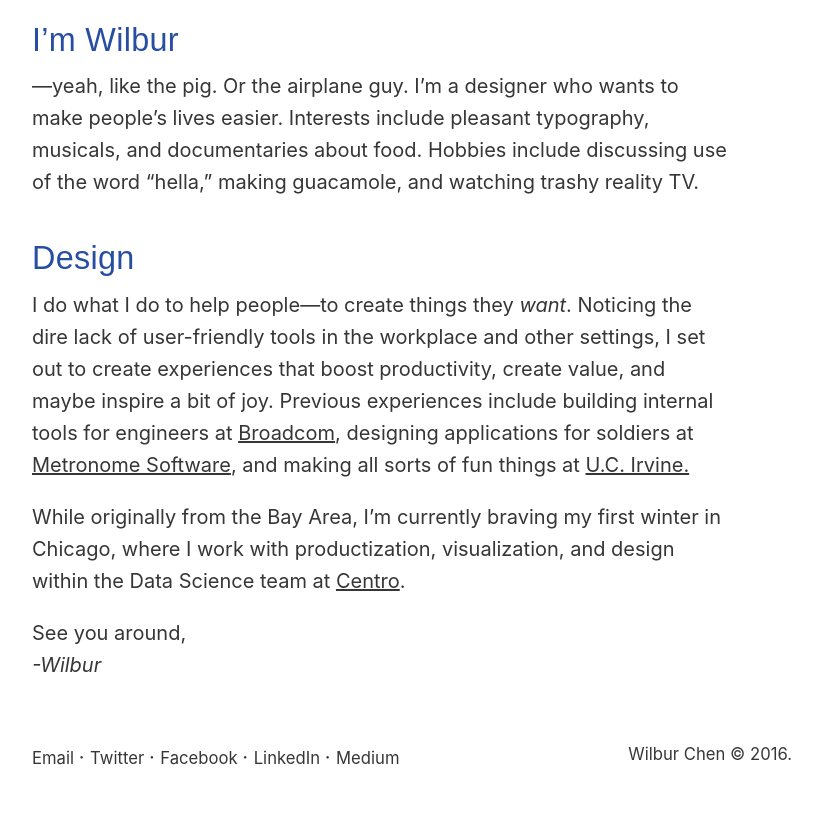
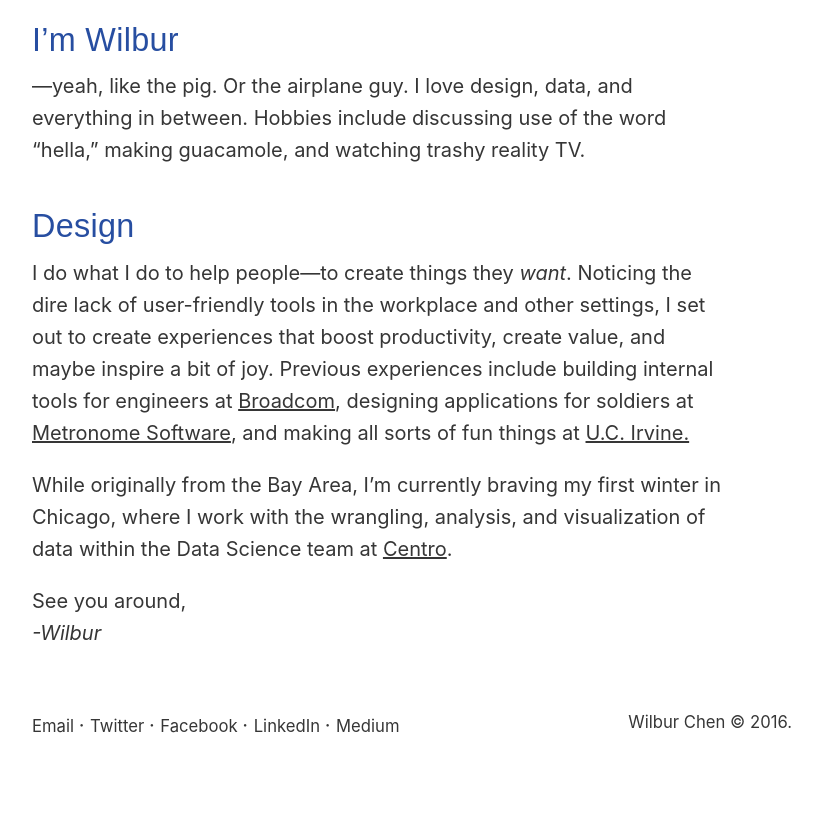
Before and after one commit to wilburc/wilburc.github.io, a Jekyll site: the page built from index.md, in a window 1280 px wide. Shown: the part 532-1353 px from the top of the page, without its empty margins (258-1080 px from the left). Built offline with Jekyll 4.4.1, drawn with Linux system fonts in a browser that asks for light colours; after the commit the page ends 1321 px from its top, so only the background shows below that.

Commit message:
updated intro

```diff
--- a/index.md
+++ b/index.md
@@ -8,12 +8,12 @@ title: Hey there.
 <img src='/files/IMG_2154.png' data-action='zoom' />
 
 ## I’m Wilbur
-—yeah, like the pig. Or the airplane guy. I’m a designer who wants to make people’s lives easier. Interests include pleasant typography, musicals, and documentaries about food. Hobbies include discussing use of the word “hella,” making guacamole, and watching trashy reality TV.
+—yeah, like the pig. Or the airplane guy. I love design, data, and everything in between.  Hobbies include discussing use of the word “hella,” making guacamole, and watching trashy reality TV.
 
 ## Design
 I do what I do to help people—to create things they *want*. Noticing the dire lack of user-friendly tools in the workplace and other settings, I set out to create experiences that boost productivity, create value, and maybe inspire a bit of joy. Previous experiences include building internal tools for engineers at [Broadcom][1], designing applications for soldiers at [Metronome Software][2], and making all sorts of fun things at [U.C. Irvine.][3]
 
-While originally from the Bay Area, I’m currently braving my first winter in Chicago, where I work with productization, visualization, and design within the Data Science team at [Centro][4].
+While originally from the Bay Area, I’m currently braving my first winter in Chicago, where I work with the wrangling, analysis, and visualization of data within the Data Science team at [Centro][4].
 
 See you around,<br><i>-Wilbur</i>
 
```
